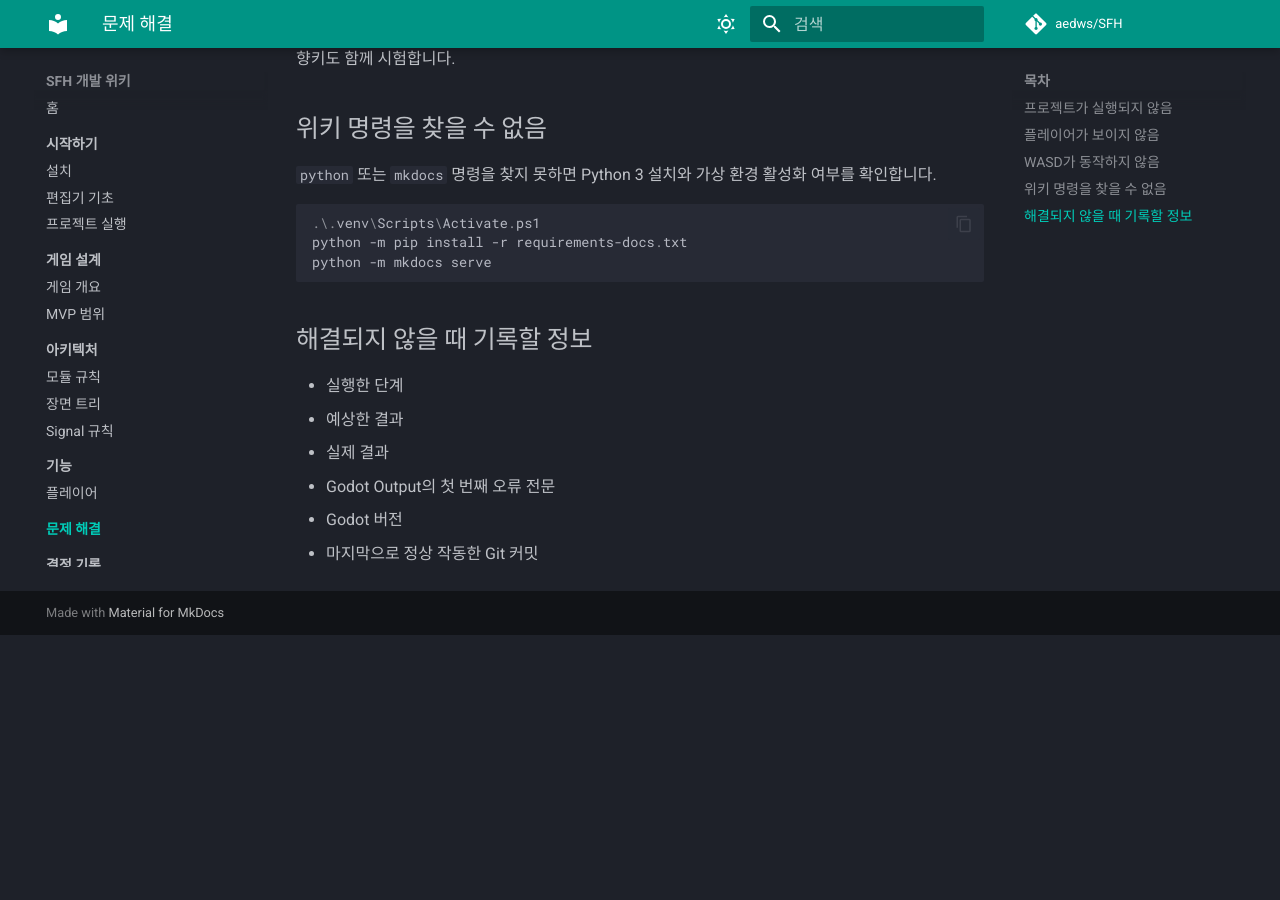
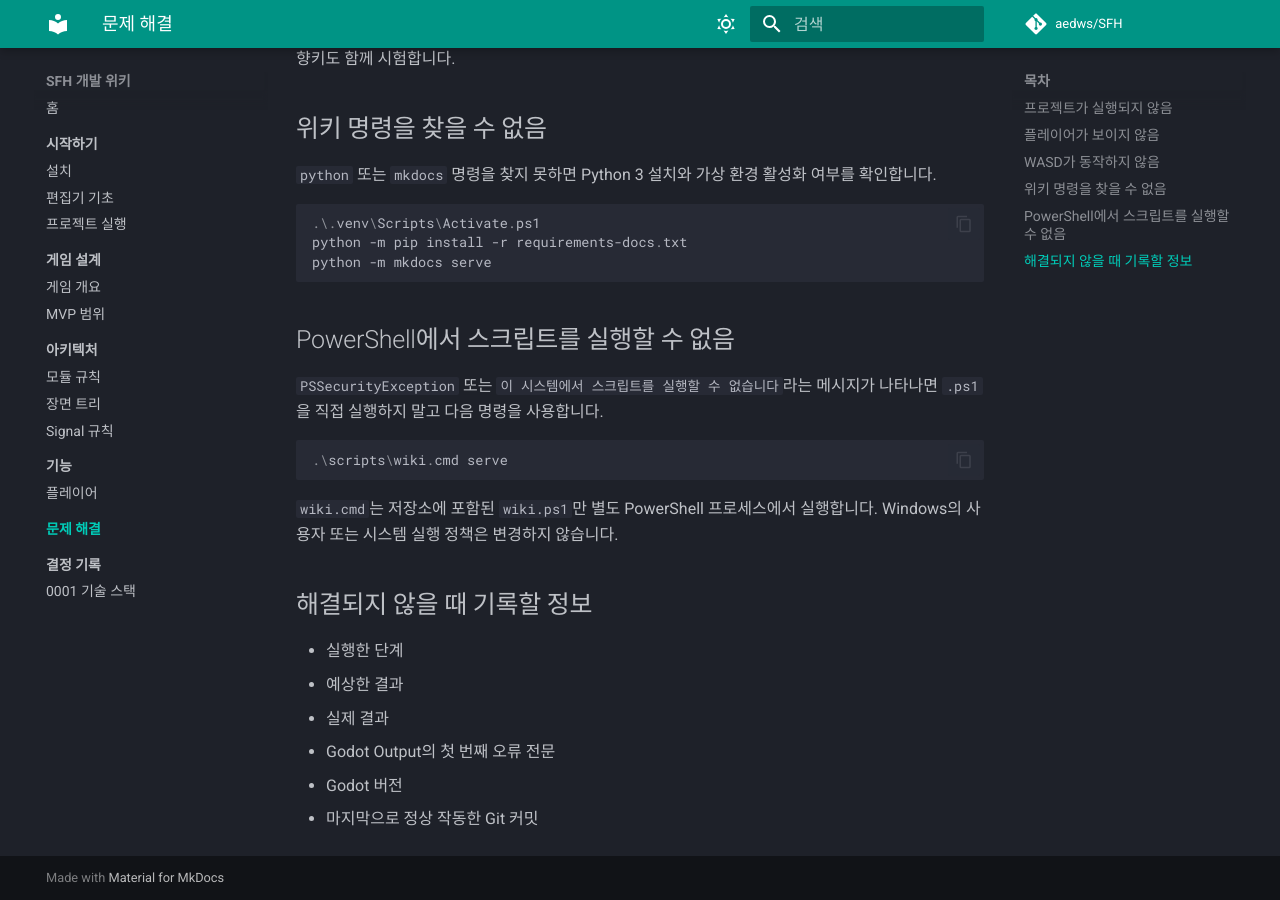
Before and after one commit to aedws/SFH, an MkDocs documentation site: the page built from docs/troubleshooting/index.md, in a window 1280 px wide and 900 px high, scrolled down 586 px. Built offline with MkDocs 1.6.1 and Material for MkDocs 9.7.7, drawn with Linux system fonts in a browser that asks for light colours; comment, search, counter and statistics services are not loaded; before the commit the page ends 1221 px from its top, so only the background shows below that.

Commit message:
fix: add Windows-safe wiki launcher

````diff
--- a/docs/troubleshooting/index.md
+++ b/docs/troubleshooting/index.md
@@ -34,6 +34,16 @@ python -m pip install -r requirements-docs.txt
 python -m mkdocs serve
 ```
 
+## PowerShell에서 스크립트를 실행할 수 없음
+
+`PSSecurityException` 또는 `이 시스템에서 스크립트를 실행할 수 없습니다`라는 메시지가 나타나면 `.ps1`을 직접 실행하지 말고 다음 명령을 사용합니다.
+
+```powershell
+.\scripts\wiki.cmd serve
+```
+
+`wiki.cmd`는 저장소에 포함된 `wiki.ps1`만 별도 PowerShell 프로세스에서 실행합니다. Windows의 사용자 또는 시스템 실행 정책은 변경하지 않습니다.
+
 ## 해결되지 않을 때 기록할 정보
 
 - 실행한 단계
````
Also changed, not shown: README.md (+2 -2 lines), 1 other file.
